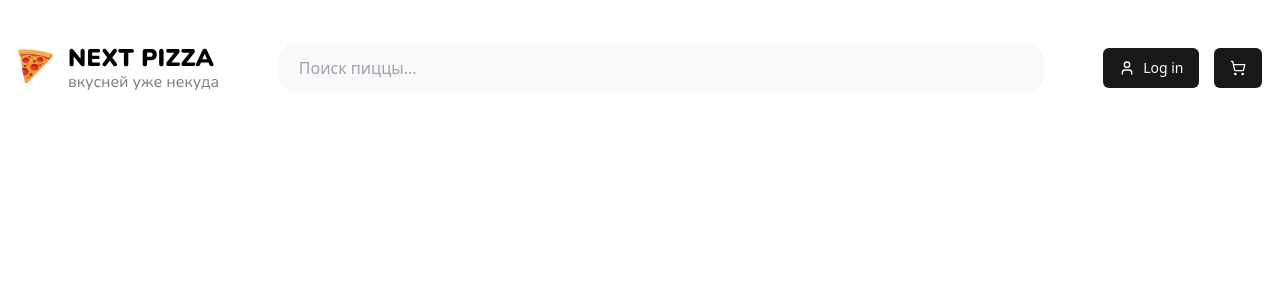
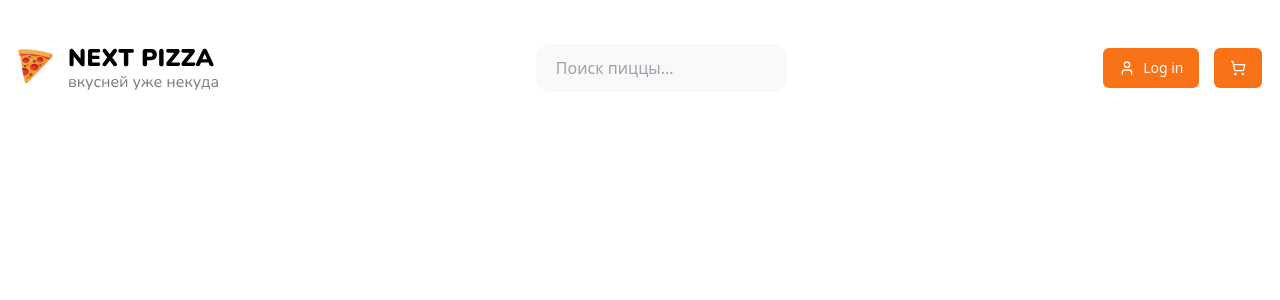
Before and after one commit to Almas-ue/ReactPizza, a React (Vite) app: page / in a window 1280 px wide. Shown: the top 300 px of the page. Built offline with nearby package versions, Linux system fonts and the light colour scheme.

Commit message:
add button style

```diff
--- a/package.json
+++ b/package.json
@@ -1,7 +1,7 @@
 {
   "name": "reactpizza",
   "private": true,
-  "version": "0.0.0",
+  "version": "0.2.0",
   "type": "module",
   "scripts": {
     "dev": "vite",
--- a/src/components/ui/button.tsx
+++ b/src/components/ui/button.tsx
@@ -35,7 +35,7 @@
 
 export interface ButtonProps
   extends React.ButtonHTMLAttributes<HTMLButtonElement>,
-    VariantProps<typeof buttonVariants> {
+  VariantProps<typeof buttonVariants> {
   asChild?: boolean
 }
 
--- a/src/index.css
+++ b/src/index.css
@@ -2,60 +2,61 @@
 @tailwind components;
 @tailwind utilities;
 
+
 @layer base {
     :root {
         --background: 0 0% 100%;
-        --foreground: 240 10% 3.9%;
+        --foreground: 20 14.3% 4.1%;
         --card: 0 0% 100%;
-        --card-foreground: 240 10% 3.9%;
+        --card-foreground: 20 14.3% 4.1%;
         --popover: 0 0% 100%;
-        --popover-foreground: 240 10% 3.9%;
-        --primary: 240 5.9% 10%;
-        --primary-foreground: 0 0% 98%;
-        --secondary: 240 4.8% 95.9%;
-        --secondary-foreground: 240 5.9% 10%;
-        --muted: 240 4.8% 95.9%;
-        --muted-foreground: 240 3.8% 46.1%;
-        --accent: 240 4.8% 95.9%;
-        --accent-foreground: 240 5.9% 10%;
+        --popover-foreground: 20 14.3% 4.1%;
+        --primary: 24.6 95% 53.1%;
+        --primary-foreground: 60 9.1% 97.8%;
+        --secondary: 60 4.8% 95.9%;
+        --secondary-foreground: 24 9.8% 10%;
+        --muted: 60 4.8% 95.9%;
+        --muted-foreground: 25 5.3% 44.7%;
+        --accent: 60 4.8% 95.9%;
+        --accent-foreground: 24 9.8% 10%;
         --destructive: 0 84.2% 60.2%;
-        --destructive-foreground: 0 0% 98%;
-        --border: 240 5.9% 90%;
-        --input: 240 5.9% 90%;
-        --ring: 240 10% 3.9%;
+        --destructive-foreground: 60 9.1% 97.8%;
+        --border: 20 5.9% 90%;
+        --input: 20 5.9% 90%;
+        --ring: 24.6 95% 53.1%;
+        --radius: 0.5rem;
         --chart-1: 12 76% 61%;
         --chart-2: 173 58% 39%;
         --chart-3: 197 37% 24%;
         --chart-4: 43 74% 66%;
         --chart-5: 27 87% 67%;
-        --radius: 0.5rem
     }
 
     .dark {
-        --background: 240 10% 3.9%;
-        --foreground: 0 0% 98%;
-        --card: 240 10% 3.9%;
-        --card-foreground: 0 0% 98%;
-        --popover: 240 10% 3.9%;
-        --popover-foreground: 0 0% 98%;
-        --primary: 0 0% 98%;
-        --primary-foreground: 240 5.9% 10%;
-        --secondary: 240 3.7% 15.9%;
-        --secondary-foreground: 0 0% 98%;
-        --muted: 240 3.7% 15.9%;
-        --muted-foreground: 240 5% 64.9%;
-        --accent: 240 3.7% 15.9%;
-        --accent-foreground: 0 0% 98%;
-        --destructive: 0 62.8% 30.6%;
-        --destructive-foreground: 0 0% 98%;
-        --border: 240 3.7% 15.9%;
-        --input: 240 3.7% 15.9%;
-        --ring: 240 4.9% 83.9%;
+        --background: 20 14.3% 4.1%;
+        --foreground: 60 9.1% 97.8%;
+        --card: 20 14.3% 4.1%;
+        --card-foreground: 60 9.1% 97.8%;
+        --popover: 20 14.3% 4.1%;
+        --popover-foreground: 60 9.1% 97.8%;
+        --primary: 20.5 90.2% 48.2%;
+        --primary-foreground: 60 9.1% 97.8%;
+        --secondary: 12 6.5% 15.1%;
+        --secondary-foreground: 60 9.1% 97.8%;
+        --muted: 12 6.5% 15.1%;
+        --muted-foreground: 24 5.4% 63.9%;
+        --accent: 12 6.5% 15.1%;
+        --accent-foreground: 60 9.1% 97.8%;
+        --destructive: 0 72.2% 50.6%;
+        --destructive-foreground: 60 9.1% 97.8%;
+        --border: 12 6.5% 15.1%;
+        --input: 12 6.5% 15.1%;
+        --ring: 20.5 90.2% 48.2%;
         --chart-1: 220 70% 50%;
         --chart-2: 160 60% 45%;
         --chart-3: 30 80% 55%;
         --chart-4: 280 65% 60%;
-        --chart-5: 340 75% 55%
+        --chart-5: 340 75% 55%;
     }
 }
 
--- a/src/widgets/Header/Header.tsx
+++ b/src/widgets/Header/Header.tsx
@@ -4,21 +4,22 @@
 
 import styles from "./style.module.scss";
 import logo from "./images/logo.svg";
+import { cn } from "@/lib/utils";
 
 const Header = () => {
   return (
     <header>
       <Container>
-        <div className="headerInner flex justify-between py-[42px] items-center">
+        <div className="flex justify-between py-[42px] items-center">
           <div className="logo">
             <a href="/">
               <img src={logo} alt="logo" />
             </a>
           </div>
-          <div className="inputSearch">
+          <div className="inputSearch inline-flex">
             <input
               className={
-                styles.inputSearch + " w-[765px] py-3 pl-5 rounded-[15px]"
+                styles.inputSearch + " flex max-w-[765px] py-3 pl-5 rounded-[15px]"
               }
               type="search"
               id="search"
@@ -26,8 +27,8 @@
             />
           </div>
           <div className="entitles flex items-center gap-[15px]">
-            <Button className=""><User /> Log in</Button>
-            <Button><ShoppingCart /></Button>
+            <Button className="" variant="default"><User /> Log in</Button>
+            <Button className=""><ShoppingCart /></Button>
           </div>
         </div>
       </Container>
```
